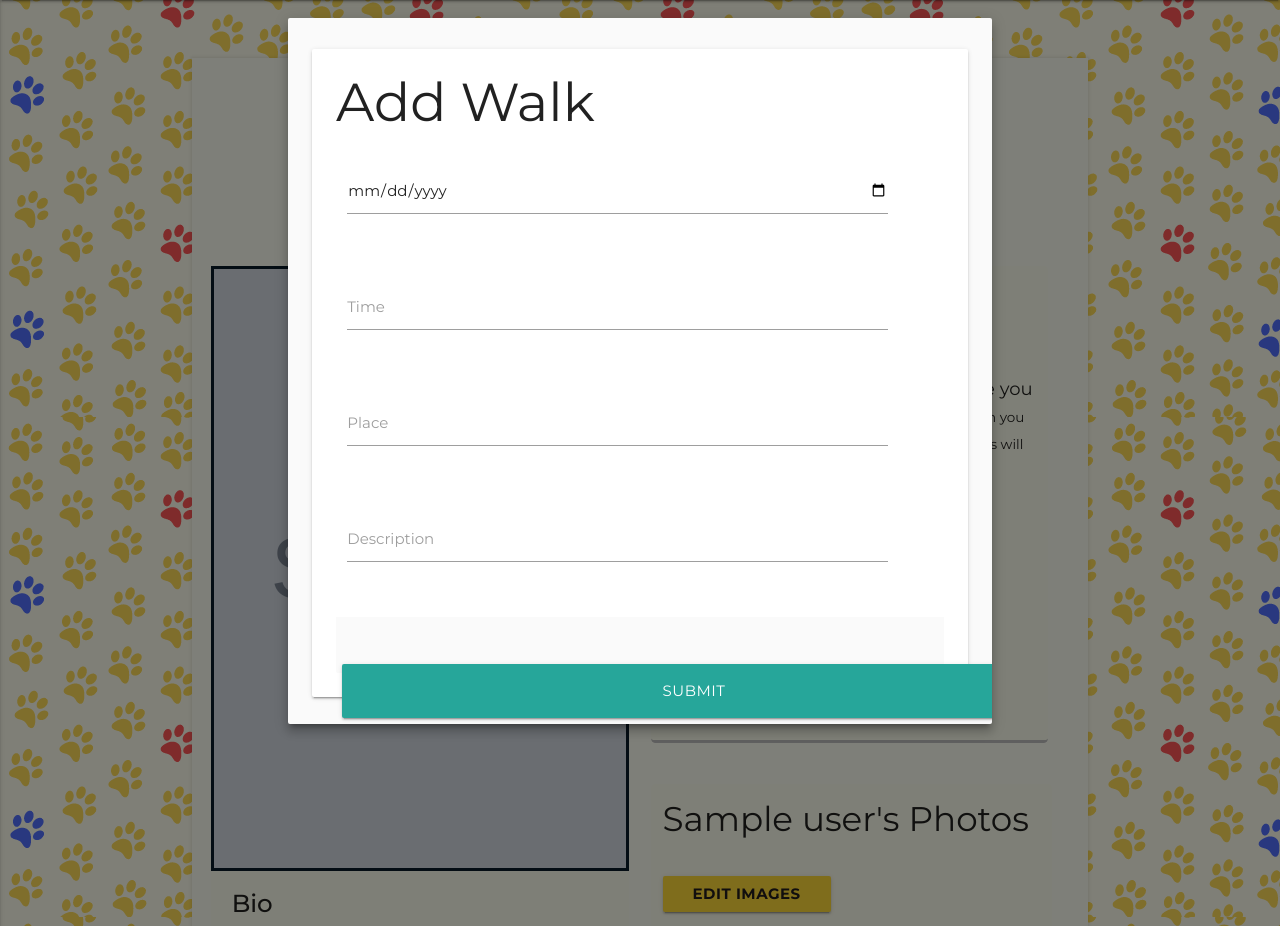
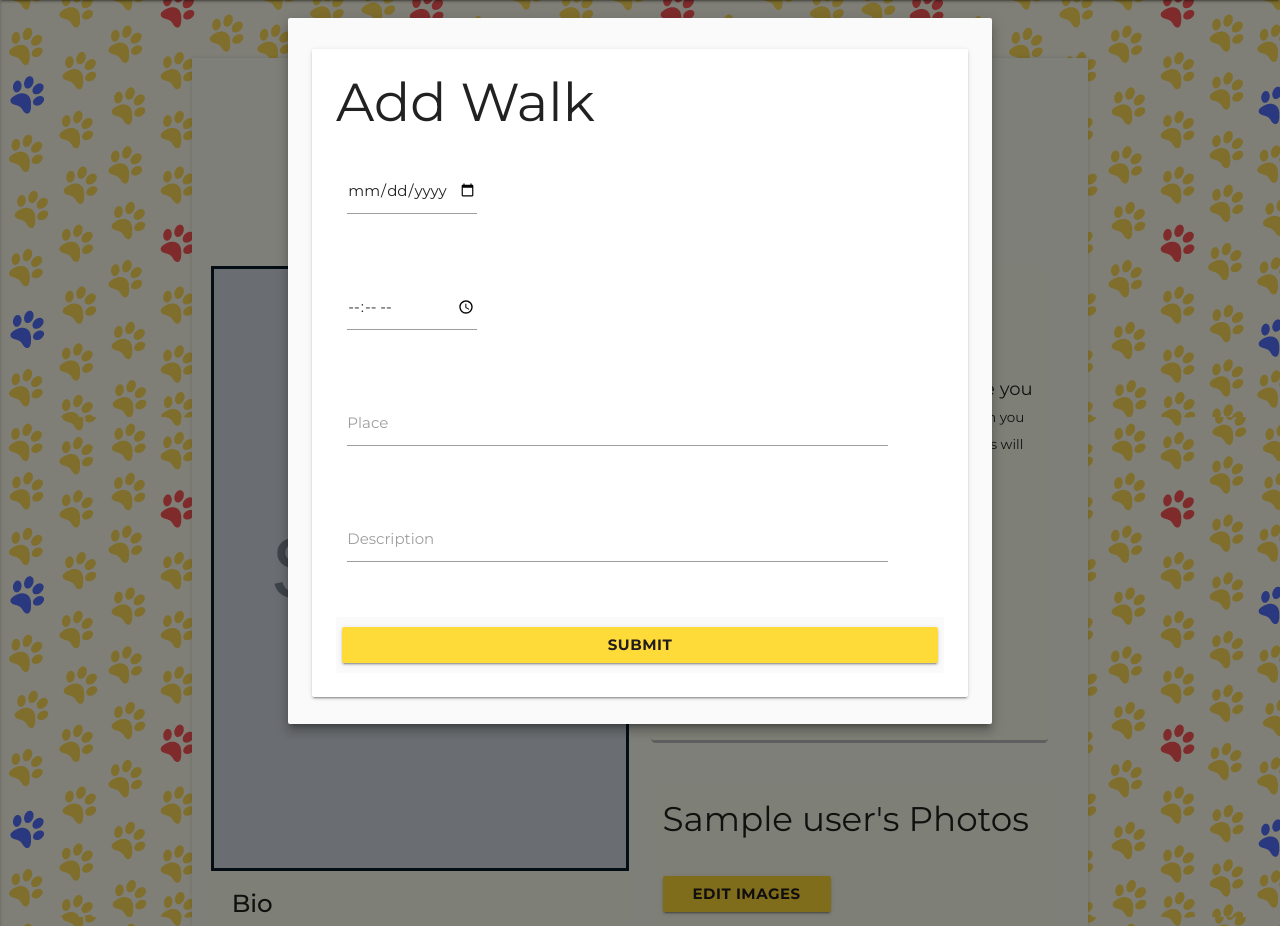
Before and after one commit to crypticCaroline/puppyplaymates, a Flask app: a page that uses templates/includes/add_walk.html in a window 1280 px wide, after a click on "ADD WALK". Shown: the part 83-1009 px from the top of the page. Run offline with Flask 2, Linux system fonts and the light colour scheme; the visitor is signed in with stand-in values (Sample User, id 1); grey boxes marked "Sample" are stand-in pictures; a database or web service that is not in the repository returns one stand-in record (values such as "Sample title"); some libraries are stand-ins or nearby versions.

Commit message:
Changes to layout and required fields in forms in build_profile.html and add_walk

```diff
--- a/templates/build_profile.html
+++ b/templates/build_profile.html
@@ -71,7 +71,7 @@
             </div>
             <div class="row flush">
                 <p class="col s12 form-indent">
-                    <input type="radio" id="dog_gender_f" name="dog_gender" class="with-gap form-indent" value="Female">
+                    <input type="radio" id="dog_gender_f" name="dog_gender" class="with-gap form-indent" value="Female" required>
                     <label for="dog_gender_f" class="form-indent">Female</label>
                 </p>
             </div>
--- a/templates/includes/add_walk.html
+++ b/templates/includes/add_walk.html
@@ -5,15 +5,14 @@
                 <div class="card-panel">
                     <h2>Add Walk</h2>
                     <div class="row">
-                        <div class="col s12 input-field">
+                        <div class="col s7 m4 l3 input-field small-field">
                             <input type="date" id="date" name="date" class="validate"
                                 required>
                         </div>
                     </div>
                     <div class="row">
-                        <div class="input-field col s12">
-                            <input type="text" id="time" name="time" class="validate">
-                            <label for="human_description">Time</label>
+                        <div class="input-field col s7 m4 l3 small-field">
+                            <input type="time" id="time" name="time" class="validate">
                         </div>
                     </div>
                     <div class="row">
@@ -30,7 +29,7 @@
                     </div>
                     <div class="modal-footer">
                         <div class="row">
-                        <button type="submit" class="co s12 btn-large btn-style btn-large">
+                        <button type="submit" class="col s12 btn btn-yellow">
                             Submit
                         </button>
                     </div>
```
